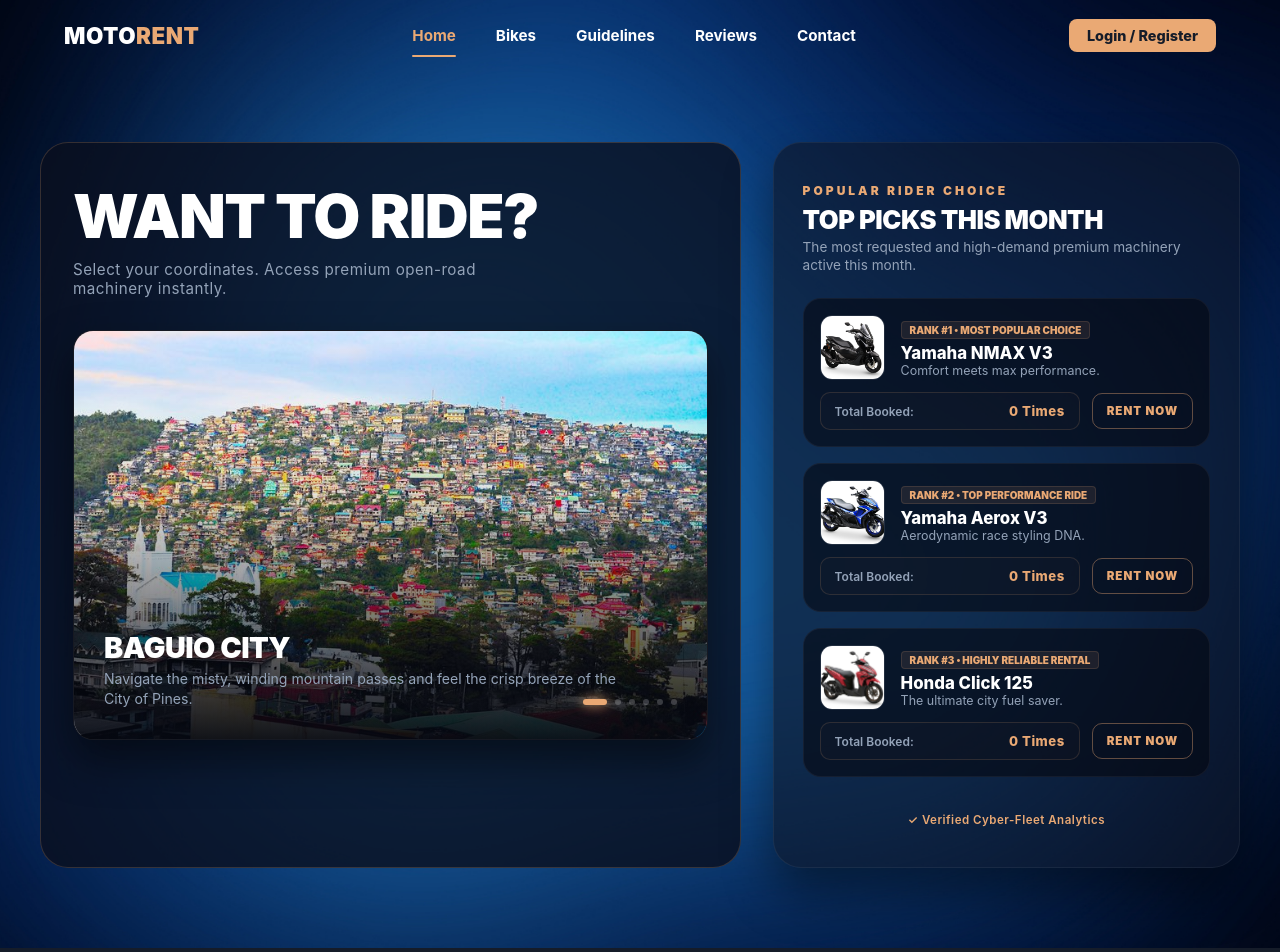
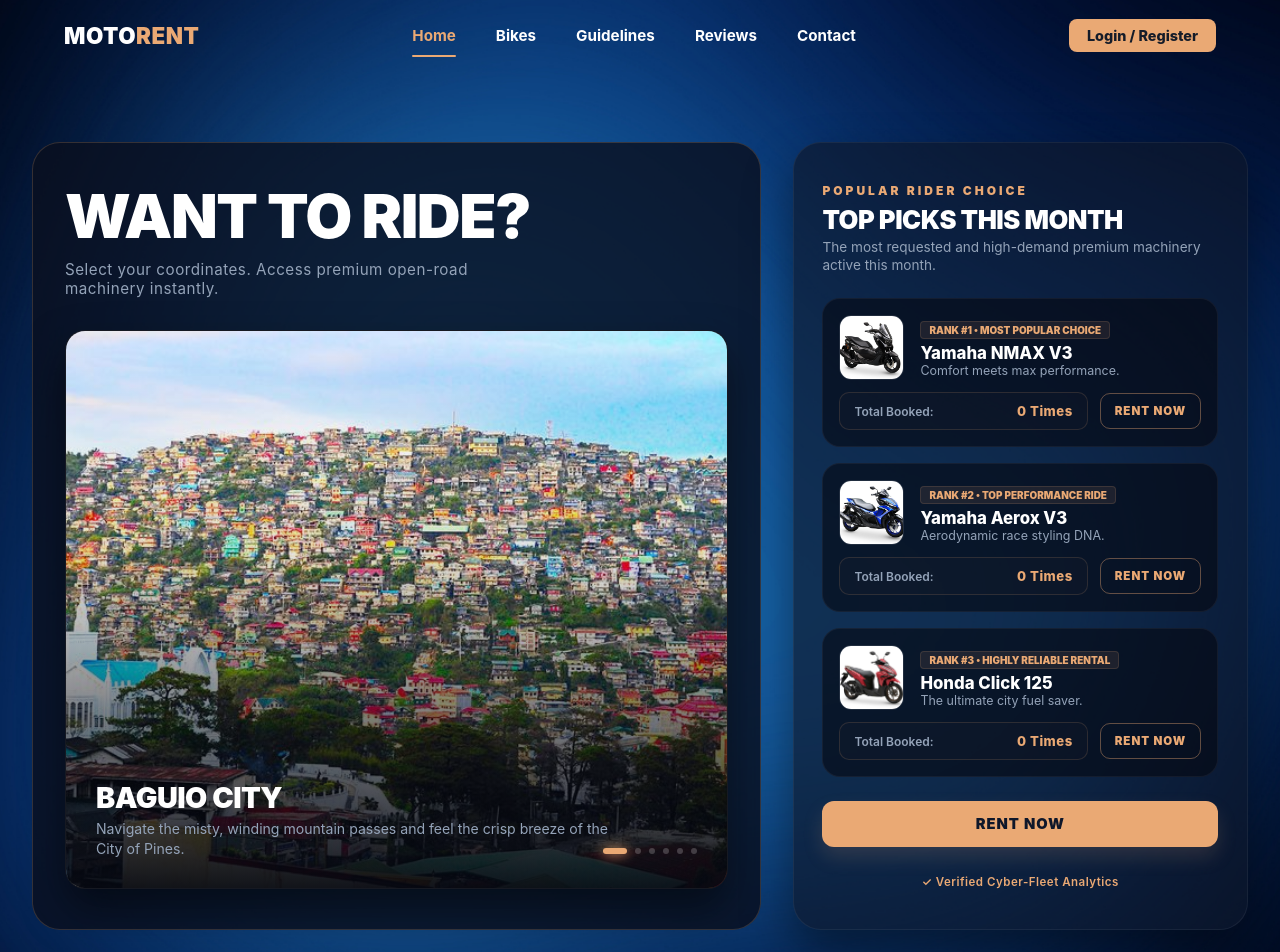
Before and after one commit to anjhonhulguin02-blip/motorent, a React (Vite) app: page / in a window 1280 px wide. Shown: the top 952 px of the page. Built offline with nearby package versions, Linux system fonts and the light colour scheme; no server answers; the database is empty.

Commit message:
Fix: Dynamic sorting for top rented fleet

```diff
--- a/src/App.jsx
+++ b/src/App.jsx
@@ -16,7 +16,7 @@ export default function App() {
   const [activeTab, setActiveTab] = useState('home');
   const [user, setUser] = useState(null);
   const [authModalOpen, setAuthModalOpen] = useState(false);
-  const [isRecoveryMode, setIsRecoveryMode] = useState(false); // BAGONG STATE: Para sa Password Reset Trigger
+  const [isRecoveryMode, setIsRecoveryMode] = useState(false);
   const [paymentModalOpen, setPaymentModalOpen] = useState(false);
   const [selectedBikeForRent, setSelectedBikeForRent] = useState(null);
   const [activeRentals, setActiveRentals] = useState([]);
@@ -30,22 +30,42 @@ export default function App() {
   // Tiyakin ang User Authentication State mula sa Supabase
   useEffect(() => {
     supabase.auth.getSession().then(({ data: { session } }) => {
-      setUser(session?.user || null);
+      setUser(session?.user ?? null);
     });
 
-    // Nakikinig na kung PASSWORD_RECOVERY ang event mula sa email link
-    const { data: { subscription } } = supabase.auth.onAuthStateChange((event, session) => {
-      setUser(session?.user || null);
-
-      if (event === 'PASSWORD_RECOVERY') {
-        setIsRecoveryMode(true);
-        setAuthModalOpen(true); // Awtomatikong bubukas ang login modal ngunit nasa "Create New Password" view na ito
-      }
+    const { data: { subscription } } = supabase.auth.onAuthStateChange((_event, session) => {
+      setUser(session?.user ?? null);
     });
 
     return () => subscription.unsubscribe();
   }, []);
 
+  // Sync active rentals data
+  useEffect(() => {
+    if (!user) {
+      setActiveRentals([]);
+      return;
+    }
+
+    async function fetchMyRentals() {
+      try {
+        const { data, error } = await supabase
+          .from('mga_arkila')
+          .select('*')
+          .eq('user_id', user.id);
+
+        if (!error && data) {
+          setActiveRentals(data);
+        }
+      } catch (err) {
+        console.error("Rentals sync failure:", err);
+      }
+    }
+
+    fetchMyRentals();
+  }, [user]);
+
+  // Handler kapag pinindot ang Rent Now sa mismong catalog ng motor
   const handleRentClick = (bike) => {
     if (!user) {
       setAuthModalOpen(true);
@@ -55,32 +75,41 @@ export default function App() {
     setPaymentModalOpen(true);
   };
 
+  // Helper/Wrapper para sa Hero button navigation
+  const handleHeroRentNowNavigation = () => {
+    setActiveTab('bikes');
+    // Awtomatikong mag-scroll up sa catalog section para kitang-kita ng user
+    window.scrollTo({ top: 0, behavior: 'smooth' });
+  };
+
   const handleStatusUpdate = () => {
-    // Optional hook para sa real-time triggers
+    // Admin refresh trigger callback placeholder
   };
 
   return (
-    <div style={{ display: 'flex', flexDirection: 'column', minHeight: '100vh', backgroundColor: '#050811' }}>
+    <div style={{ backgroundColor: '#050811', minHeight: '100vh', color: '#ffffff', fontFamily: 'system-ui, sans-serif' }}>
 
-      {/* GLOBAL TOP NAVIGATION CORE LAYER */}
-      <div style={{ position: 'relative', zIndex: 99999 }}>
-        <Navbar
-          activeTab={activeTab}
-          setActiveTab={setActiveTab}
-          user={user}
-          onAuthClick={() => setAuthModalOpen(true)}
-          isAdmin={isAdmin}
-          lang="en"
-        />
-      </div>
+      {/* GLOBAL APPLICATION NAVIGATION HEADER */}
+      <Navbar
+        activeTab={activeTab}
+        setActiveTab={setActiveTab}
+        user={user}
+        onAuthClick={() => setAuthModalOpen(true)}
+        isAdmin={isAdmin}
+      />
 
-      {/* DYNAMIC WORKSPACE ROUTER NODES */}
-      <main className="main-content" style={{ flex: 1, position: 'relative' }}>
+      {/* CORE ROUTER ENGINE MAIN RENDERING NODES */}
+      <main style={{ width: '100%', minHeight: 'calc(100vh - 90px)', boxSizing: 'border-box' }}>
 
+        {/* HOMEPAGE LANDING ARCHITECTURE */}
         {activeTab === 'home' && (
-          <Hero onRentNowClick={() => setActiveTab('bikes')} lang="en" />
+          <Hero
+            setActiveTab={handleHeroRentNowNavigation}
+            lang="en"
+          />
         )}
 
+        {/* PREMIUM FLEET MOTORCYCLE CATALOG */}
         {activeTab === 'bikes' && (
           <Bikes onRentClick={handleRentClick} lang="en" activeRentals={activeRentals} />
         )}
@@ -108,7 +137,7 @@ export default function App() {
           isOpen={authModalOpen}
           onClose={() => {
             setAuthModalOpen(false);
-            setIsRecoveryMode(false); // Linisin ang recovery state kapag sinara para sa susunod na normal login
+            setIsRecoveryMode(false);
           }}
           onLoginSuccess={() => setAuthModalOpen(false)}
           lang="en"
@@ -122,7 +151,8 @@ export default function App() {
           user={user}
           lang="en"
           onSuccess={() => {
-            // Awtomatikong ire-redirect ang user sa Dashboard (My Bookings) kapag pumasok ang payment!
+            // Awtomatikong ire-redirect ang user sa Dashboard matapos magbayad para makita ang resibo
+            setPaymentModalOpen(false);
             setActiveTab('dashboard');
           }}
         />
--- a/src/components/Hero.jsx
+++ b/src/components/Hero.jsx
@@ -12,8 +12,8 @@ import viganImg from '../assets/Places/Vigan.jpg';
 
 // 🏍️ MOTOR ASSETS IMPORT (Bikes folder)
 import nmaxImg from '../assets/Bikes/nmaxv3.jpg';
-import aeroxImg from '../assets/Bikes/aeroxv3.jpg'; // 💻 FIXED: Tinanggal ang "="
-import clickImg from '../assets/Bikes/click125.jpg'; // 💻 FIXED: Tinanggal ang "="
+import aeroxImg from '../assets/Bikes/aeroxv3.jpg';
+import clickImg from '../assets/Bikes/click125.jpg';
 import beatImg from '../assets/Bikes/beat.jpg';
 import fazzioImg from '../assets/Bikes/fazzio.png';
 import mioiImg from '../assets/Bikes/mio i 125.jpg';
@@ -53,7 +53,7 @@ function BikeImage({ src, alt }) {
   );
 }
 
-export default function Hero({ setActiveTab }) {
+export default function Hero({ lang, setActiveTab }) {
   const textColorMuted = '#94a3b8';
   const textColorFull = '#ffffff';
   const futuristicGold = '#eaa974';
@@ -136,16 +136,15 @@ export default function Hero({ setActiveTab }) {
     if (diff < -50) { prevSlide(); setTouchStart(null); }
   };
 
-  const handleNavigationToBikes = (e) => {
+  // ⚡ ROUTE TAB SWITCH AT SMOOTH SCROLL BACKUP
+  const handleNavigationClick = (e) => {
     if (e) e.preventDefault();
-    setActiveTab('bikes');
-    setTimeout(() => {
-      const bikesSection = document.getElementById('bikes');
-      if (bikesSection) bikesSection.scrollIntoView({ behavior: 'smooth' });
-    }, 100);
+    if (typeof setActiveTab === 'function') {
+      setActiveTab('bikes');
+    }
   };
 
-  // 🏆 DYNAMIC SNEAK PEEK ARCHITECTURE (Top 3 Motors Ordered From Highest to Lowest)
+  // 🏆 DYNAMIC SNEAK PEEK ARCHITECTURE
   const allFleetModels = [
     { key: 'nmax', name: 'Yamaha NMAX V3', img: nmaxImg, tagline: 'Comfort meets max performance.', badge: 'MOST POPULAR CHOICE' },
     { key: 'aerox', name: 'Yamaha Aerox V3', img: aeroxImg, tagline: 'Aerodynamic race styling DNA.', badge: 'TOP PERFORMANCE RIDE' },
@@ -155,7 +154,6 @@ export default function Hero({ setActiveTab }) {
     { key: 'beat', name: 'Honda Beat', img: beatImg, tagline: 'Agile & Efficient city rider.', badge: 'BUDGET FRIENDLY CHOICE' }
   ];
 
-  // Ina-arrange nito ang mga motor mula sa may pinakamalaking total booked hanggang sa pinakamababa, tsaka kukuha ng Top 3
   const topThreeFleet = [...allFleetModels]
     .sort((a, b) => (bikeStats[b.key] || 0) - (bikeStats[a.key] || 0))
     .slice(0, 3);
@@ -173,13 +171,14 @@ export default function Hero({ setActiveTab }) {
       <style>{`
         .hero-dashboard-grid {
           display: grid;
-          grid-template-columns: 1.5fr 1fr;
+          grid-template-columns: 1.6fr 1fr; /* 💻 MAS PI-NALAPAD ANG KALIWANG BOX CONFIG */
           gap: 2rem;
-          max-width: 1200px;
+          max-width: 1240px;
           width: 100%;
           margin-top: 110px;
           margin-bottom: 3rem;
           zIndex: 20;
+          align-items: stretch; /* 💻 PINAPANTAY ANG TAAS AT IBABA NG DALAWA */
           animation: fadeLoadIn 1s cubic-bezier(0.16, 1, 0.3, 1) forwards;
         }
 
@@ -194,23 +193,18 @@ export default function Hero({ setActiveTab }) {
           border-color: rgba(234, 169, 116, 0.4) !important;
           box-shadow: 0 15px 30px rgba(0, 0, 0, 0.4);
         }
-        .fleet-live-card:hover .action-cta-sub {
-          background: linear-gradient(135deg, #eaa974 0%, #b38b4d 100%) !important;
-          color: #050811 !important;
-          box-shadow: 0 0 15px rgba(234, 169, 116, 0.5);
-        }
 
         .side-fleet-stack { display: flex; flex-direction: column; gap: 16px; }
         @keyframes fadeLoadIn { from { opacity: 0; transform: translateY(30px); } to { opacity: 1; transform: translateY(0); } }
         @media (max-width: 1024px) { .hero-dashboard-grid { grid-template-columns: 1fr; margin-top: 100px; gap: 1.5rem; } }
       `}</style>
 
-      {/* 🧼 FIXED NAVBAR AREA: Walang border o solid colors para mag-blend sa background background niyo */}
+      {/* 🧼 BUFFER SPACE */}
       <div style={{ position: 'absolute', top: 0, left: 0, width: '100%', height: '90px', backgroundColor: 'transparent', zIndex: 10 }} />
 
       <div className="hero-dashboard-grid">
 
-        {/* 🪟 LEFT PANEL */}
+        {/* 🪟 LEFT DOMINANT COORDINATES PANEL */}
         <div className="cyber-panel-left" style={{
           backgroundColor: 'rgba(10, 15, 30, 0.8)', backdropFilter: 'blur(24px)',
           border: `1px solid rgba(234, 169, 116, 0.2)`, borderRadius: '28px',
@@ -225,7 +219,8 @@ export default function Hero({ setActiveTab }) {
             </p>
           </div>
 
-          <div onTouchStart={handleTouchStart} onTouchMove={handleTouchMove} style={{ position: 'relative', width: '100%', height: '410px', backgroundColor: '#090d16', borderRadius: '20px', overflow: 'hidden', border: '1px solid rgba(255, 255, 255, 0.05)', boxShadow: '0 20px 40px rgba(0,0,0,0.5)', cursor: 'grab' }}>
+          {/* 💻 PINALAKI ANG HEIGHT NG SLIDER PARA MAS MAGANDA ANG ASPECT RATIO AT PANTAY SA KANAN */}
+          <div onTouchStart={handleTouchStart} onTouchMove={handleTouchMove} style={{ position: 'relative', width: '100%', flex: 1, minHeight: '460px', backgroundColor: '#090d16', borderRadius: '20px', overflow: 'hidden', border: '1px solid rgba(255, 255, 255, 0.05)', boxShadow: '0 20px 40px rgba(0,0,0,0.5)', cursor: 'grab' }}>
             <div style={{ display: 'flex', width: '100%', height: '100%', transform: `translateX(-${currentSlide * 100}%)`, transition: 'transform 0.8s cubic-bezier(0.16, 1, 0.3, 1)' }}>
               {DESTINATIONS.map((dest) => (
                 <div key={dest.id} style={{ flexShrink: 0, width: '100%', height: '100%', position: 'relative' }}>
@@ -246,7 +241,7 @@ export default function Hero({ setActiveTab }) {
           </div>
         </div>
 
-        {/* ⚡ RIGHT SIDE PANEL */}
+        {/* ⚡ RIGHT SIDE FLEET STACK */}
         <div className="cyber-panel-right" style={{
           backgroundColor: 'rgba(15, 23, 42, 0.65)', backdropFilter: 'blur(20px)',
           border: '1px solid rgba(255, 255, 255, 0.06)', borderRadius: '28px',
@@ -265,22 +260,19 @@ export default function Hero({ setActiveTab }) {
             </p>
           </div>
 
-          <div className="side-fleet-stack">
-
+          <div className="side-fleet-stack" style={{ flex: 1, justifyContent: 'center' }}>
             {topThreeFleet.map((bike, index) => (
               <div
                 key={bike.key}
                 className="fleet-live-card"
-                onClick={handleNavigationToBikes}
+                onClick={handleNavigationClick}
                 style={{
                   backgroundColor: 'rgba(5, 8, 17, 0.6)', border: '1px solid rgba(255, 255, 255, 0.05)',
                   borderRadius: '18px', padding: '16px', display: 'flex', flexDirection: 'column', gap: '12px'
                 }}
               >
                 <div style={{ display: 'flex', alignItems: 'center', gap: '16px' }}>
-
                   <BikeImage src={bike.img} alt={bike.name} />
-
                   <div style={{ flex: 1 }}>
                     <div style={{
                       backgroundColor: 'rgba(234, 169, 116, 0.1)', color: futuristicGold,
@@ -303,24 +295,39 @@ export default function Hero({ setActiveTab }) {
                   }}>
                     <span style={{ color: '#94a3b8', fontSize: '0.75rem', fontWeight: '600' }}>Total Booked:</span>
                     <span style={{ color: futuristicGold, fontSize: '0.82rem', fontWeight: '800', letterSpacing: '0.5px' }}>
-                      {isLoadingStats ? 'LOADING...' : `${bikeStats[bike.key]} Times`}
+                      {isLoadingStats ? '...' : `${bikeStats[bike.key] || 0} Times`}
                     </span>
                   </div>
 
-                  <div className="action-cta-sub" style={{
+                  <div style={{
                     border: '1px solid rgba(234, 169, 116, 0.4)', color: futuristicGold, padding: '10px 14px',
                     borderRadius: '10px', fontSize: '0.72rem', fontWeight: '900', letterSpacing: '1px',
-                    transition: 'all 0.3s ease', whiteSpace: 'nowrap'
+                    whiteSpace: 'nowrap'
                   }}>
                     RENT NOW
                   </div>
                 </div>
               </div>
             ))}
-
           </div>
 
-          <div style={{ textTransform: 'none', textAlign: 'center', fontSize: '0.72rem', color: futuristicGold, paddingTop: '12px', marginTop: 'auto', fontWeight: '600', letterSpacing: '0.5px' }}>
+          {/* 🎯 MAIN BOTTOM RENT NOW CTA BUTTON */}
+          <button
+            onClick={handleNavigationClick}
+            style={{
+              backgroundColor: futuristicGold, color: '#0f172a', padding: '14px 24px',
+              border: 'none', borderRadius: '12px', fontSize: '0.92rem', fontWeight: '950',
+              cursor: 'pointer', textTransform: 'uppercase', letterSpacing: '1px',
+              boxShadow: '0 10px 20px rgba(234, 169, 116, 0.15)', transition: 'all 0.3s ease',
+              width: '100%', display: 'block', marginTop: 'auto'
+            }}
+            onMouseEnter={(e) => { e.currentTarget.style.transform = 'translateY(-2px)'; e.currentTarget.style.boxShadow = '0 15px 25px rgba(234, 169, 116, 0.35)'; }}
+            onMouseLeave={(e) => { e.currentTarget.style.transform = 'translateY(0)'; e.currentTarget.style.boxShadow = '0 10px 20px rgba(234, 169, 116, 0.15)'; }}
+          >
+            {lang === 'en' ? 'Rent Now' : 'Arkila Na'}
+          </button>
+
+          <div style={{ textTransform: 'none', textAlign: 'center', fontSize: '0.72rem', color: futuristicGold, paddingTop: '4px', fontWeight: '600', letterSpacing: '0.5px' }}>
             ✓ Verified Cyber-Fleet Analytics
           </div>
 
```
